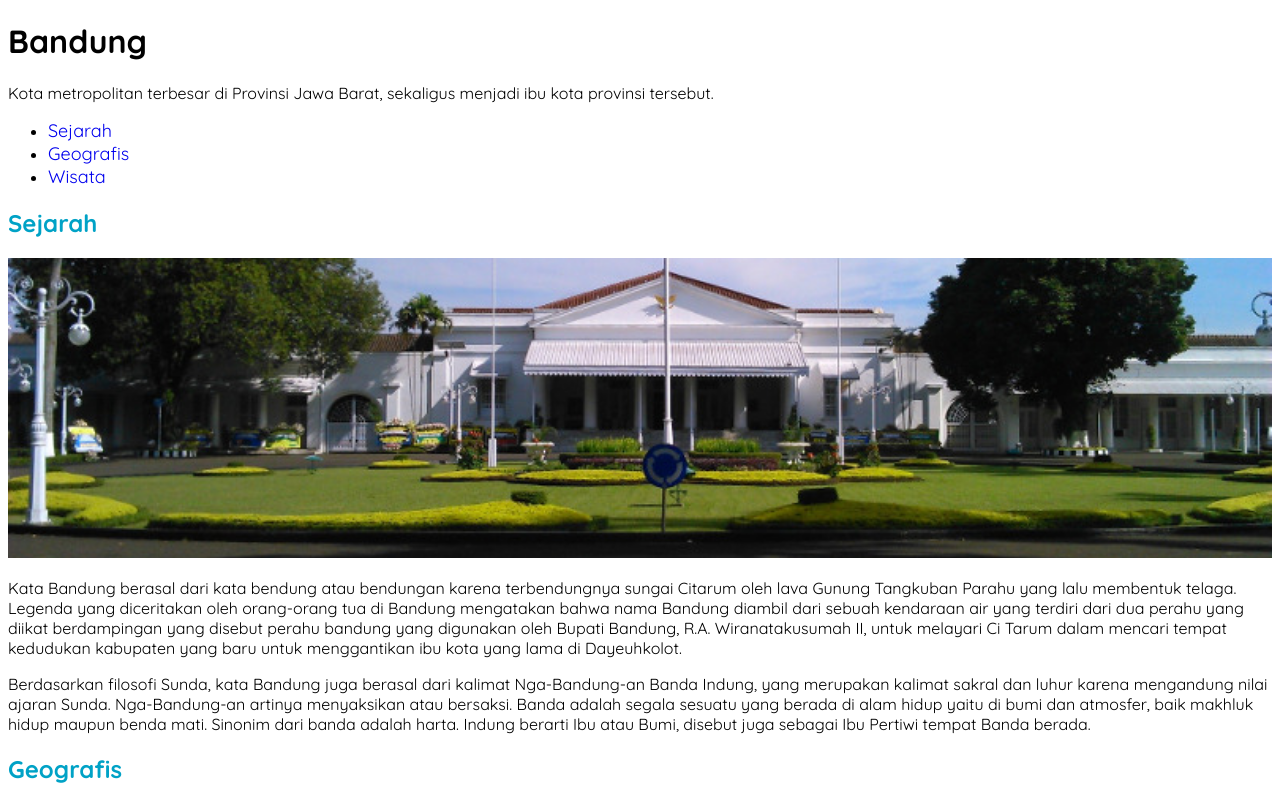
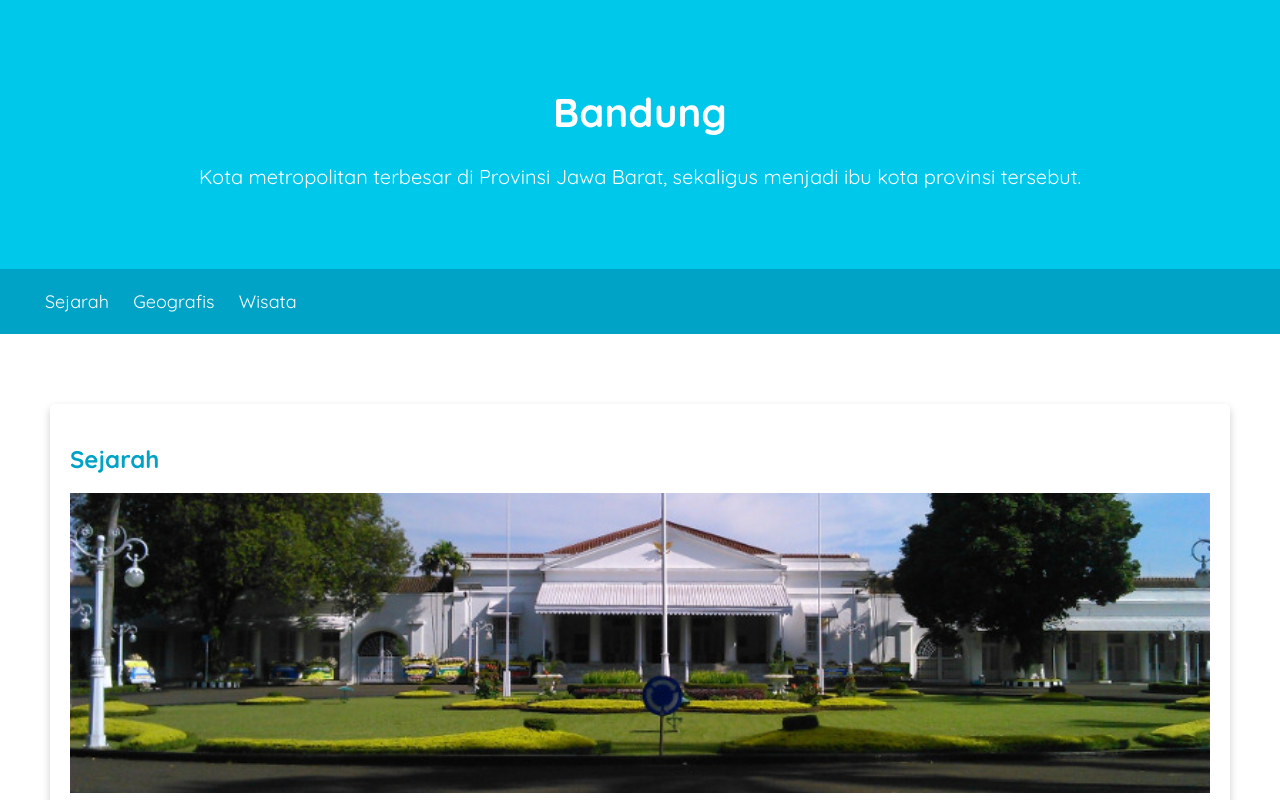
Before and after one commit to hafidhanifan/bandung, a plain HTML site: page index.html in a window 1280 px wide. Shown: the top 800 px of the page. Drawn offline with Linux system fonts and the light colour scheme.

Commit message:
styling pada css

```diff
--- a/index.html
+++ b/index.html
@@ -15,11 +15,13 @@
 
   <body>
     <header>
-      <h1>Bandung</h1>
-      <p>
-        Kota metropolitan terbesar di Provinsi Jawa Barat, sekaligus menjadi ibu
-        kota provinsi tersebut.
-      </p>
+      <div class="jumbotron">
+        <h1>Bandung</h1>
+        <p>
+          Kota metropolitan terbesar di Provinsi Jawa Barat, sekaligus menjadi
+          ibu kota provinsi tersebut.
+        </p>
+      </div>
 
       <nav>
         <ul>
@@ -32,7 +34,7 @@
 
     <main>
       <div id="content">
-        <article id="sejarah">
+        <article id="sejarah" class="card">
           <h2 id="sejarah">Sejarah</h2>
           <img src="image/history.jpg" alt="Sejarah" class="featured-image" />
           <p>
@@ -58,8 +60,8 @@
           </p>
         </article>
 
-        <article id="geografis">
-          <h2 id="geografis">Geografis</h2>
+        <article id="geografis" class="card">
+          <h2>Geografis</h2>
           <img
             src="image/geografis.jpg"
             alt="Geografis"
@@ -84,8 +86,8 @@
           </p>
         </article>
 
-        <article>
-          <h2 id="wisata">Wisata</h2>
+        <article id="wisata" class="card">
+          <h2>Wisata</h2>
           <p>
             Sejak dibukanya Jalan Tol Cipularang, kota Bandung telah menjadi
             tujuan utama dalam menikmati liburan akhir pekan terutama dari
@@ -129,7 +131,7 @@
       </div>
 
       <aside>
-        <article class="profile">
+        <article class="profile card">
           <header>
             <h2>Kota Bandung</h2>
             <p>Kota Kembang Paris van Java</p>
--- a/style/style.css
+++ b/style/style.css
@@ -1,5 +1,8 @@
 body {
   font-family: "Quicksand", sans-serif;
+
+  margin: 0;
+  padding: 0;
 }
 
 h2,
@@ -19,6 +22,7 @@ nav a {
   font-size: 18px;
   font-weight: 400;
   text-decoration: none;
+  color: white;
 }
 
 nav a:hover {
@@ -39,3 +43,34 @@ nav a:hover {
 .profile img {
   width: 200px;
 }
+
+.card {
+  box-shadow: 0 4px 8px 0 rgba(0, 0, 0, 0.2);
+  border-radius: 5px;
+
+  padding: 20px;
+  margin-top: 20px;
+}
+
+.jumbotron {
+  font-size: 20px;
+  padding: 60px;
+  background-color: #00c8eb;
+  text-align: center;
+  color: white;
+}
+
+nav li {
+  display: inline;
+  list-style-type: none;
+  margin-right: 20px;
+}
+
+nav {
+  background-color: #00a2c6;
+  padding: 5px;
+}
+
+main {
+  padding: 50px;
+}
```
